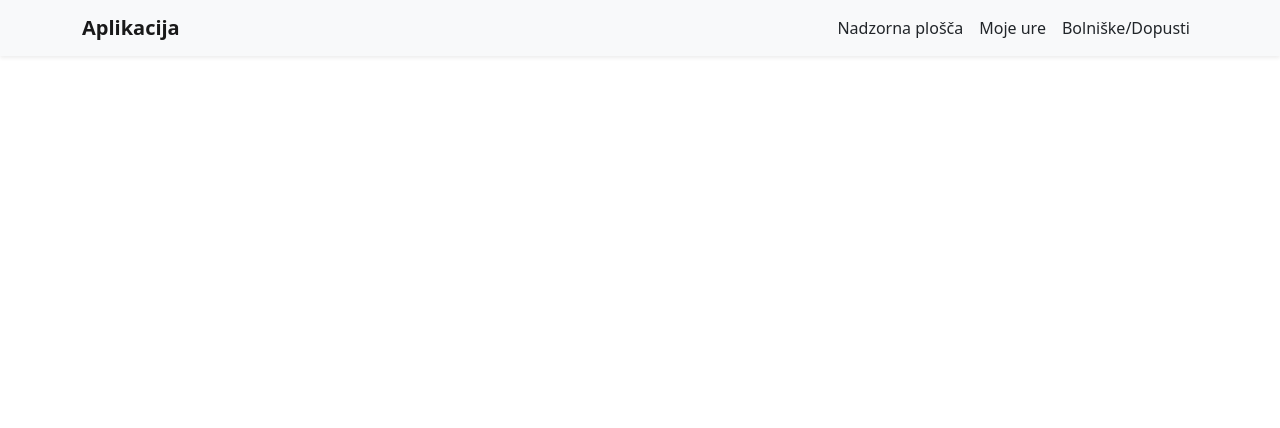
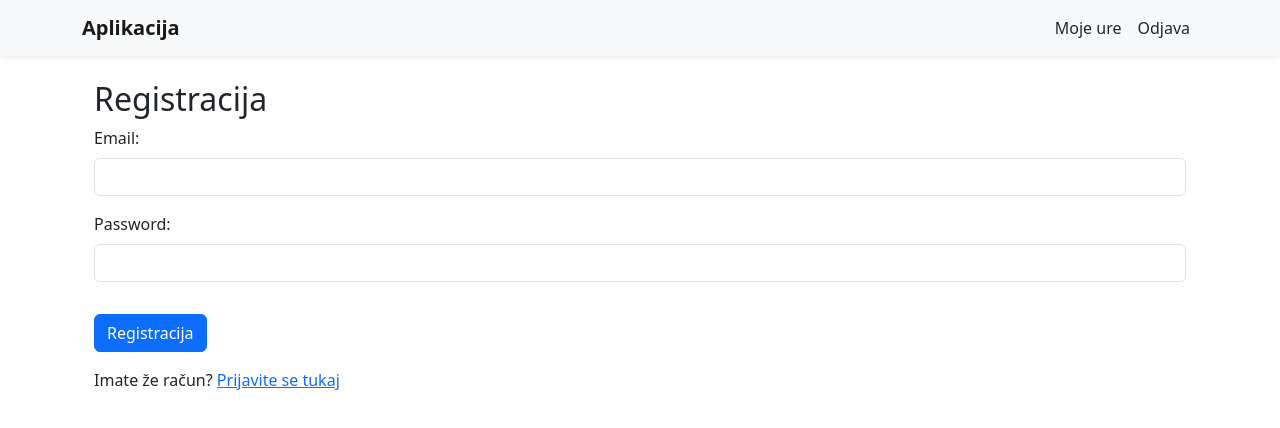
Before and after one commit to neratmatevz/RIRS_naloga2, a React (Create React App) app in the folder frontend/: page /register in a window 1280 px wide. Shown: the top 428 px of the page. Built offline with nearby package versions, Linux system fonts and the light colour scheme; no server answers; the database is empty; sample sign-in values are in the browser's storage; a small style sheet from the web is missing.

Commit message:
login and register

```diff
--- a/frontend/package.json
+++ b/frontend/package.json
@@ -7,6 +7,7 @@
     "@testing-library/react": "^13.4.0",
     "@testing-library/user-event": "^13.5.0",
     "bootstrap": "^5.3.3",
+    "firebase": "^11.0.1",
     "react": "^18.3.1",
     "react-bootstrap": "^2.10.5",
     "react-dom": "^18.3.1",
--- a/frontend/src/App.js
+++ b/frontend/src/App.js
@@ -1,23 +1,57 @@
-import React from 'react';
+import React, { useState, useEffect } from 'react';
+import { BrowserRouter as Router, Route, Routes, Navigate } from 'react-router-dom';
 import 'bootstrap/dist/css/bootstrap.css';
 import 'bootstrap/dist/js/bootstrap.bundle';
-import { BrowserRouter as Router, Route, Routes, Link } from 'react-router-dom';
+import { auth, getUserRole } from './firebase'; // Uvozi avtentikacijo in funkcijo za vlogo
 import Header from './components/layout/Header';
 import Dashboard from './components/pages/Dashboard/Dashboard';
 import WorkHours from './components/pages/WorkHours/WorkHours';
 import Absences from './components/pages/Absences/Absences';
-
+import Login from './auth/Login';
+import Register from './auth/Register';
 
 function App() {
+  const [role, setRole] = useState(null);
+  const [loading, setLoading] = useState(true);
+  const [isAuthenticated, setIsAuthenticated] = useState(false);
+
+  useEffect(() => {
+    const unsubscribe = auth.onAuthStateChanged(async (user) => {
+      if (user) {
+        setIsAuthenticated(true);
+        const role = await getUserRole(user.uid);
+        setRole(role);
+      } else {
+        setIsAuthenticated(false);
+        setRole(null);
+      }
+      setLoading(false);
+    });
+    return () => unsubscribe();
+  }, []);
+
+  if (loading) return <p>Nalaganje...</p>;
+
   return (
     <Router>
       <div className="App">
-        <Header />
+        {isAuthenticated && <Header role={role} />}
         <div className="container mt-3">
           <Routes>
-            <Route path="/" element={<Dashboard />} />
-            <Route path="/workhours" element={<WorkHours />} />
-            <Route path="/absences" element={<Absences />} />
+            <Route path="/login" element={<Login setIsAuthenticated={setIsAuthenticated} setRole={setRole} />} />
+            <Route path="/register" element={<Register />} />
+            <Route
+              path="/"
+              element={isAuthenticated ? (role === 'admin' ? <Dashboard /> : <Navigate to="/workhours" />) : <Navigate to="/login" />}
+            />
+            <Route
+              path="/workhours"
+              element={isAuthenticated ? <WorkHours /> : <Navigate to="/login" />}
+            />
+            <Route
+              path="/absences"
+              element={isAuthenticated && role === 'admin' ? <Absences /> : <Navigate to="/login" />}
+            />
           </Routes>
         </div>
       </div>
--- /dev/null
+++ b/frontend/src/auth/Login.jsx
@@ -0,0 +1,47 @@
+import React, { useState } from 'react';
+import { auth, getUserRole } from '../firebase';
+import { signInWithEmailAndPassword } from 'firebase/auth';
+import { Link, useNavigate } from 'react-router-dom';
+
+function Login({ setRole }) {
+  const [email, setEmail] = useState('');
+  const [password, setPassword] = useState('');
+  const navigate = useNavigate();
+
+  const handleLogin = async (e) => {
+    e.preventDefault();
+    try {
+      const userCredential = await signInWithEmailAndPassword(auth, email, password);
+      const role = await getUserRole(userCredential.user.uid);
+      setRole(role);
+      console.log("Prijava uspešna kot:", role);
+
+      // Preusmeri na osnovno stran, kjer se preverja vloga
+      navigate('/');
+    } catch (error) {
+      console.error("Napaka pri prijavi:", error);
+    }
+  };
+
+  return (
+    <div className="container mt-4">
+      <h2>Prijava</h2>
+      <form onSubmit={handleLogin}>
+        <div className="form-group">
+          <label>Email:</label>
+          <input type="email" value={email} onChange={(e) => setEmail(e.target.value)} className="form-control" required />
+        </div>
+        <div className="form-group">
+          <label>Password:</label>
+          <input type="password" value={password} onChange={(e) => setPassword(e.target.value)} className="form-control" required />
+        </div>
+        <button type="submit" className="btn btn-primary mt-3">Prijava</button>
+      </form>
+      <p className="mt-3">
+        Še nimate računa? <Link to="/register">Registrirajte se tukaj</Link>
+      </p>
+    </div>
+  );
+}
+
+export default Login;
--- /dev/null
+++ b/frontend/src/auth/Register.jsx
@@ -0,0 +1,54 @@
+import React, { useState } from 'react';
+import { auth, db } from '../firebase';
+import { createUserWithEmailAndPassword } from 'firebase/auth';
+import { doc, setDoc } from 'firebase/firestore';
+import { Link, useNavigate } from 'react-router-dom';
+
+function Register() {
+  const [email, setEmail] = useState('');
+  const [password, setPassword] = useState('');
+  const navigate = useNavigate();
+
+  const handleRegister = async (e) => {
+    e.preventDefault();
+    try {
+      const userCredential = await createUserWithEmailAndPassword(auth, email, password);
+      const userId = userCredential.user.uid;
+
+      // Shrani uporabnikovo vlogo v Firestore kot "employee"
+      await setDoc(doc(db, "users", userId), {
+        role: "employee",
+        email: email
+      });
+
+      console.log("Registracija uspešna!");
+
+      // Preusmeri na osnovno stran
+      navigate('/');
+    } catch (error) {
+      console.error("Napaka pri registraciji:", error);
+    }
+  };
+
+  return (
+    <div className="container mt-4">
+      <h2>Registracija</h2>
+      <form onSubmit={handleRegister}>
+        <div className="form-group">
+          <label>Email:</label>
+          <input type="email" value={email} onChange={(e) => setEmail(e.target.value)} className="form-control" required />
+        </div>
+        <div className="form-group">
+          <label>Password:</label>
+          <input type="password" value={password} onChange={(e) => setPassword(e.target.value)} className="form-control" required />
+        </div>
+        <button type="submit" className="btn btn-primary mt-3">Registracija</button>
+      </form>
+      <p className="mt-3">
+        Imate že račun? <Link to="/login">Prijavite se tukaj</Link>
+      </p>
+    </div>
+  );
+}
+
+export default Register;
--- a/frontend/src/components/layout/Header.jsx
+++ b/frontend/src/components/layout/Header.jsx
@@ -1,7 +1,13 @@
 import React from 'react';
 import { Link } from 'react-router-dom';
+import { auth } from '../../firebase';
 
-function Header() {
+function Header({ role }) {
+  const handleLogout = () => {
+    auth.signOut();
+    window.location.reload(); // Osveži stran po odjavi
+  };
+
   return (
     <header className="navbar navbar-expand-lg navbar-light bg-light shadow-sm">
       <div className="container">
@@ -19,14 +25,21 @@ function Header() {
         </button>
         <div className="collapse navbar-collapse" id="navbarNav">
           <ul className="navbar-nav ms-auto">
-            <li className="nav-item">
-              <Link className="nav-link text-dark" to="/">Nadzorna plošča</Link>
-            </li>
+            {role === 'admin' && (
+              <>
+                <li className="nav-item">
+                  <Link className="nav-link text-dark" to="/">Nadzorna plošča</Link>
+                </li>
+                <li className="nav-item">
+                  <Link className="nav-link text-dark" to="/absences">Bolniške/Dopusti</Link>
+                </li>
+              </>
+            )}
             <li className="nav-item">
               <Link className="nav-link text-dark" to="/workhours">Moje ure</Link>
             </li>
             <li className="nav-item">
-              <Link className="nav-link text-dark" to="/absences">Bolniške/Dopusti</Link>
+              <button className="nav-link btn btn-link text-dark" onClick={handleLogout}>Odjava</button>
             </li>
           </ul>
         </div>
--- /dev/null
+++ b/frontend/src/firebase.js
@@ -0,0 +1,30 @@
+// Import Firebase SDKs
+import { initializeApp } from "firebase/app";
+import { getAuth } from "firebase/auth";
+import { getFirestore, doc, getDoc } from "firebase/firestore";
+
+// Tvoja Firebase konfiguracija
+const firebaseConfig = {
+  apiKey: "AIzaSyAN1-ETDEGlql0pEJBJqvdDtYpnVAeXpqs",
+  authDomain: "rirs-ac280.firebaseapp.com",
+  projectId: "rirs-ac280",
+  storageBucket: "rirs-ac280.appspot.com",
+  messagingSenderId: "619808482976",
+  appId: "1:619808482976:web:c331c9cef2e9bb69200bc5"
+};
+
+// Inicializacija Firebase
+const app = initializeApp(firebaseConfig);
+
+// Inicializacija Firebase storitev
+export const auth = getAuth(app);
+export const db = getFirestore(app);
+
+// Funkcija za pridobitev vloge uporabnika iz Firestore
+export const getUserRole = async (userId) => {
+  const userDocRef = doc(db, "users", userId);
+  const userDoc = await getDoc(userDocRef);
+  return userDoc.exists() ? userDoc.data().role : null;
+};
+
+export default app;
```
Also changed, not shown: frontend/src/pages/Page.jsx (deleted), 1 other file (tests, documents, lock files or other folders).
